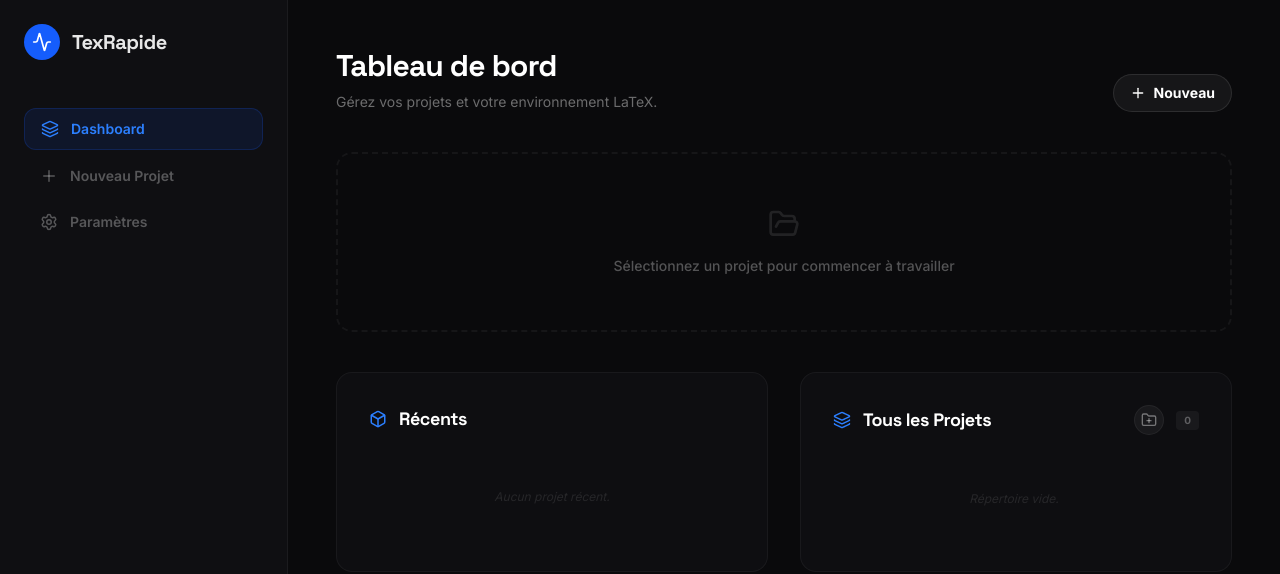
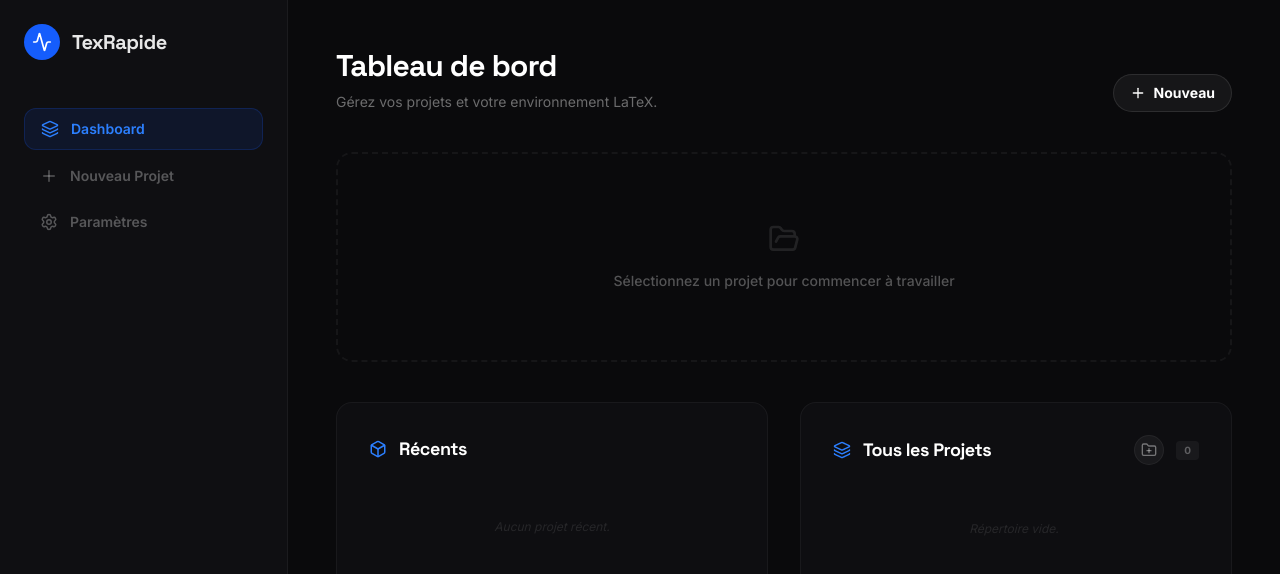
Before and after one commit to ArTranArt/TexRapide, a React (Vite) app: page / in a window 1280 px wide. Shown: the top 574 px of the page. Built offline with nearby package versions, Linux system fonts and the light colour scheme.

Commit message:
fix current project height

```diff
--- a/src/App.tsx
+++ b/src/App.tsx
@@ -229,7 +229,7 @@ function App() {
 
               {/* ACTIVE OR PLACEHOLDER PROJECT CARD */}
               {activeProject ? (
-                <section className="bg-[#121216] border border-white/5 rounded-2xl p-6 md:p-8 flex flex-col justify-between shadow-xl relative group/card min-h-[180px]">
+                <section className="bg-[#121216] border border-white/5 rounded-2xl p-6 md:p-8 flex flex-col justify-between shadow-xl relative group/card min-h-[210px]">
                   {/* Close button */}
                   {!confirmRemoval ? (
                     <button
@@ -314,7 +314,7 @@ function App() {
                   </div>
                 </section>
               ) : (
-                <section className="border-2 border-dashed border-white/5 rounded-2xl p-12 flex flex-col items-center justify-center text-center min-h-[180px]">
+                <section className="border-2 border-dashed border-white/5 rounded-2xl p-12 flex flex-col items-center justify-center text-center min-h-[210px]">
                    <FolderOpen size={32} className="text-white/10 mb-4" />
                    <p className="text-white/30 text-sm font-medium">Sélectionnez un projet pour commencer à travailler</p>
                 </section>
```
